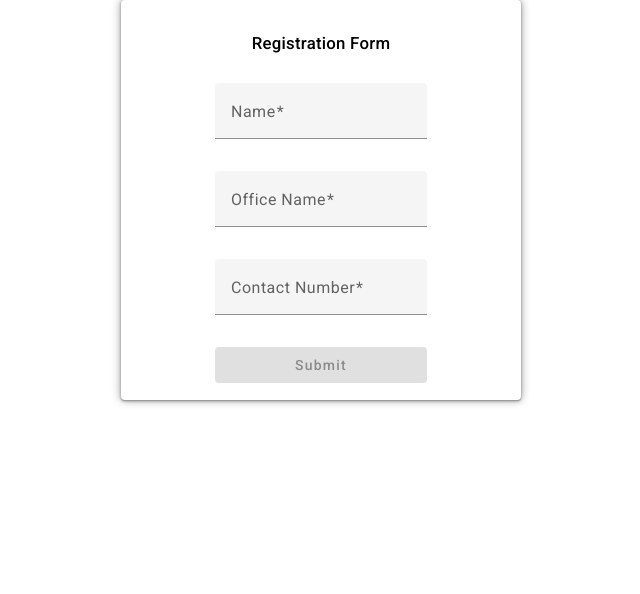
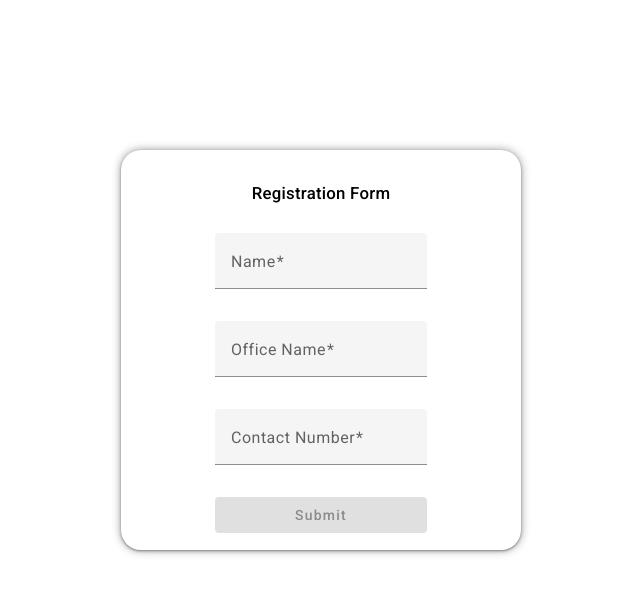
Before and after one commit to renuvenu/Elevator, an Angular app: page / in a window 1280 px wide. Shown: the top 594 px of the page, without its empty margins (319-959 px from the left). Built offline with nearby package versions, Linux system fonts and the light colour scheme.

Commit message:
css change made

```diff
--- a/src/app/regform/regform.component.css
+++ b/src/app/regform/regform.component.css
@@ -13,6 +13,8 @@
     position: relative;
     height: 400px;
     margin: 0 auto;
+    margin-top: 150px;
+    border-radius: 20px;
     box-shadow: 0px 0px 10px 0px #9b9b9b,
     0 1px 1px 0 #9b9b9b,
     0 1px 3px 0 #9b9b9b;
--- a/src/app/regform/regform.component.ts
+++ b/src/app/regform/regform.component.ts
@@ -24,5 +24,7 @@ export class RegformComponent {
 
   constructor(private fb: FormBuilder) {}
 
-  onSubmit() {}
+  onSubmit(
+
+  ) {}
 }
```
